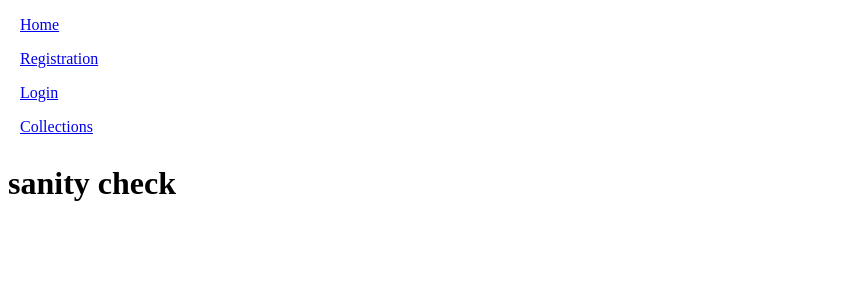
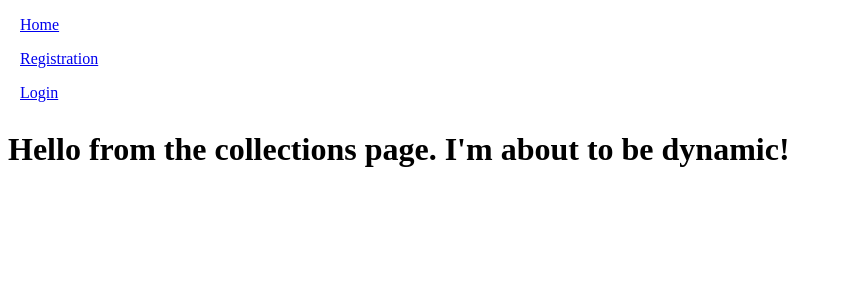
Before and after one commit to udou-furniture/MERN-Part-B, a React (Create React App) app in the folder client/: page /collections in a window 1280 px wide. Shown: the top 300 px of the page, without its empty margins (0-842 px from the left). Built offline with nearby package versions, Linux system fonts and the light colour scheme.

Commit message:
pointed dropdown links to collections component

```diff
--- a/client/src/components/Dropdown.js
+++ b/client/src/components/Dropdown.js
@@ -1,5 +1,6 @@
 import React from 'react';
 import './Dropdown.css';
+import { Link } from 'react-router-dom';
 
 
 class Dropdown extends React.Component {
@@ -39,9 +40,9 @@ class Dropdown extends React.Component {
 				{this.state.open && (
 					<div className="dropdown">
 						<ul>
-							<li>Bookshelves</li>
-							<li>Wall Units</li>
-							<li>Sideboards</li>
+							<li><Link to="/collections">Bookshelves</Link></li>
+							<li><Link to="/collections">Wall Units</Link></li>
+							<li><Link to="/collections">Sideboards</Link></li>
 						</ul>
 					</div>
 				)}
--- a/client/src/components/Navbar.js
+++ b/client/src/components/Navbar.js
@@ -10,7 +10,6 @@ const Navbar = () => {
 					<li><Link to="/">Home</Link></li>
 					<li><Link to="/registration">Registration</Link></li>
 					<li><Link to="/login">Login</Link></li>
-					<li><Link to="/collections">Collections</Link></li>
 				</ul>
 			</div>
 		</nav>
--- a/client/src/pages/Collections.js
+++ b/client/src/pages/Collections.js
@@ -20,7 +20,7 @@ const bookshelves = collections.filter((type) => {
 class Collections extends React.Component {
 	render() {
 		return (
-			<h1>sanity check</h1>
+			<h1>Hello from the collections page. I'm about to be dynamic!</h1>
 		)
 	}
 }
```
